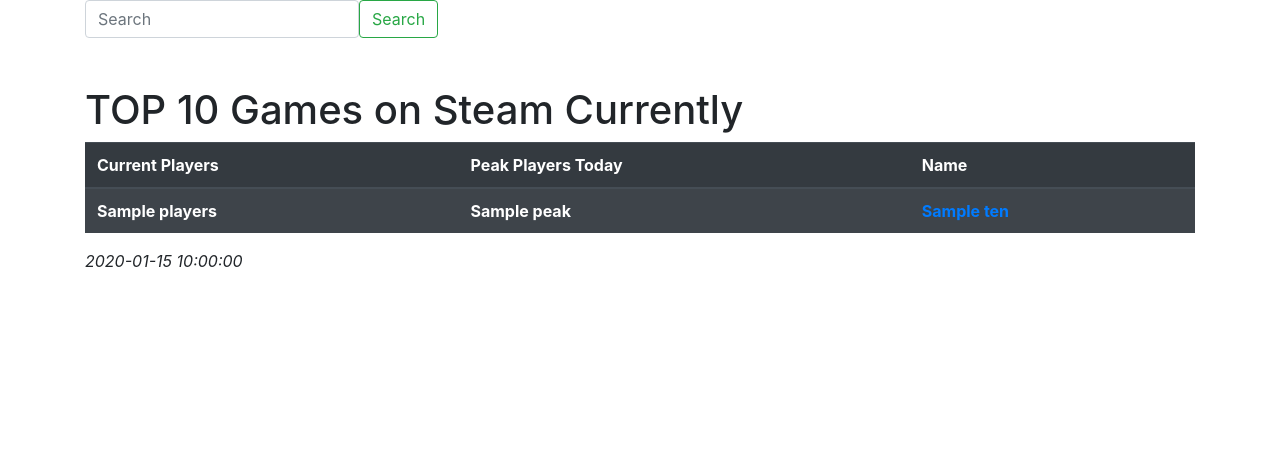
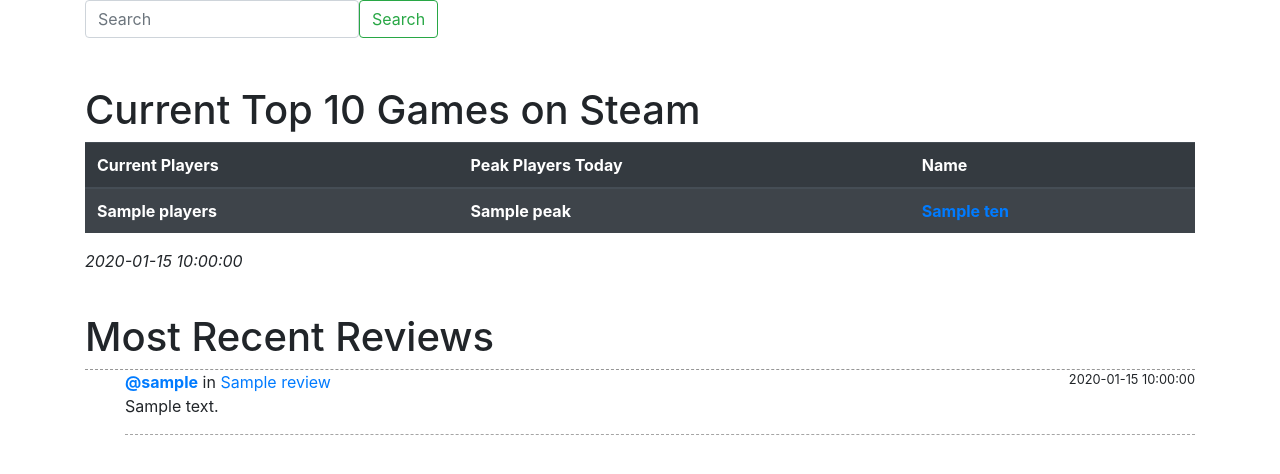
Before and after one commit to biswasasmit/CMSC388J-Final, a Flask app: template flask_app/templates/index.html in a window 1280 px wide. Shown: the part 56-530 px from the top of the page. Run offline with Flask 2, Linux system fonts and the light colour scheme; the template is opened without the code that fills it: values that come from a table or form of the project are taken from there, most other values are stand-ins (such as "Sample title", 1, 10 or a date in 2020); lists and menus that the app fills with data are empty; some libraries are stand-ins or nearby versions.

Commit message:
Add reviews feed on homepage

```diff
--- a/flask_app/templates/about.html
+++ b/flask_app/templates/about.html
@@ -6,7 +6,7 @@
         <h2>GoodPlays</h2>
 
         <p>GoodPlays is a project created for the CMSC 388J STIC at the University of Maryland by Cameron Bernhardt, Asmit Biswas, and Shruti Ray.</p>
-        <p>The goal of our project is to create a "Goodreads for games," a website to aggregate reviews of games that users have played. We have done this using IGDB as a data source. You can search for games, read information about them, and see reviews that other users have posted and maintain a list of games to play. Once you’ve played a game, you can mark it as "played" and optionally leave a review for others to play. On the main screen, you can see a stream of the most recently-posted reviews across the entire website.</p>
+        <p>The goal of our project is to create a "Goodreads for games," a website to aggregate reviews of games that users have played. We have done this using IGDB as a data source. You can search for games, read information about them, and see reviews that other users have posted and maintain a list of games to play. Once you’ve played a game, you can mark it as "played" and optionally leave a review for others to read. On the main screen, you can see a stream of the most recently-posted reviews across the entire website.</p>
     </div>
 </div>
 {% endblock %}
--- a/flask_app/templates/index.html
+++ b/flask_app/templates/index.html
@@ -21,7 +21,7 @@
 </div>
 <br>
 <br>
-<h1> TOP 10 Games on Steam Currently</h1>
+<h1>Current Top 10 Games on Steam</h1>
 <div class="table-responsive">
     <table class="table table-striped table-dark">
         <thead>
@@ -47,4 +47,30 @@
     </table>
 </div>
 <p><i>{{date}}</i></p>
+<br>
+<h1>Most Recent Reviews</h1>
+<div class="row">
+    <div class="col-md-12">
+      <ul class="media-list">
+        {% for review in reviews %}
+        <li class="media review-item">
+          <div class="media-body">
+            <span class="float-right">
+              <small>{{ review.date }}</small>
+            </span>
+            {% if review.commenter.profile_pic %}
+                <img class="propic" src="{{ url_for('users.images', username=review.commenter.username) }}"/>
+            {% endif %}
+            <a href="{{ url_for('users.user_detail', username=review.commenter.username) }}">
+              <strong>@{{ review.commenter.username }}</strong>
+            </a> in <a href={{ url_for('games.game_detail', game_id=review.game_id) }}>{{ review.game_title }}</a>
+            <p>
+              {{ review.content }}
+            </p>
+          </div>
+        </li>
+        {% endfor %}
+      </ul>
+    </div>
+  </div>
 {% endblock %}
```
Also changed, not shown: flask_app/client.py (+7 -3 lines), flask_app/main/routes.py (+6 -3 lines).
